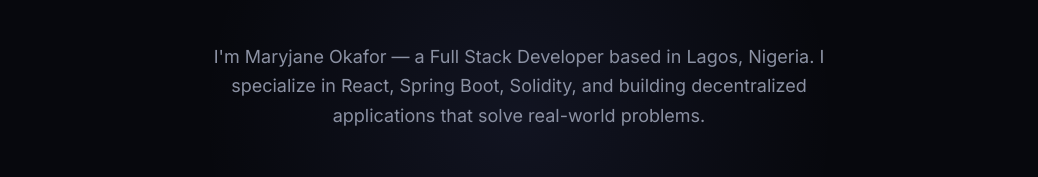
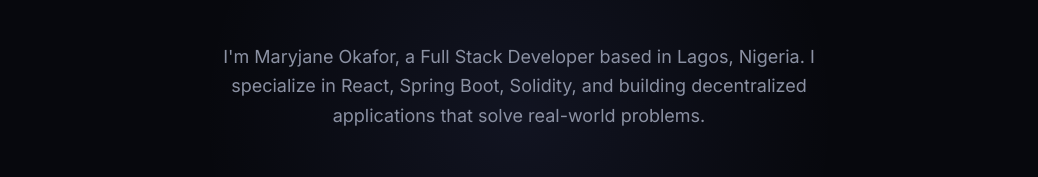
Before and after one commit to Ryjen1/folio, a Next.js app: page / in a window 1280 px wide. Shown: the part 324-501 px from the top of the page, without its empty margins (121-1159 px from the left). Built offline with nearby package versions, Linux system fonts and the light colour scheme.

Commit message:
fix: remove em dash from hero text

```diff
--- a/src/components/Hero.tsx
+++ b/src/components/Hero.tsx
@@ -17,7 +17,7 @@
       </h1>
 
       <p className="relative z-10 mt-8 max-w-2xl text-center text-sm text-muted-foreground sm:mt-10 sm:text-base md:text-lg leading-relaxed">
-        I&apos;m Maryjane Okafor — a Full Stack Developer based in Lagos, Nigeria.
+        I&apos;m Maryjane Okafor, a Full Stack Developer based in Lagos, Nigeria.
         I specialize in React, Spring Boot, Solidity, and building decentralized
         applications that solve real-world problems.
       </p>
```
